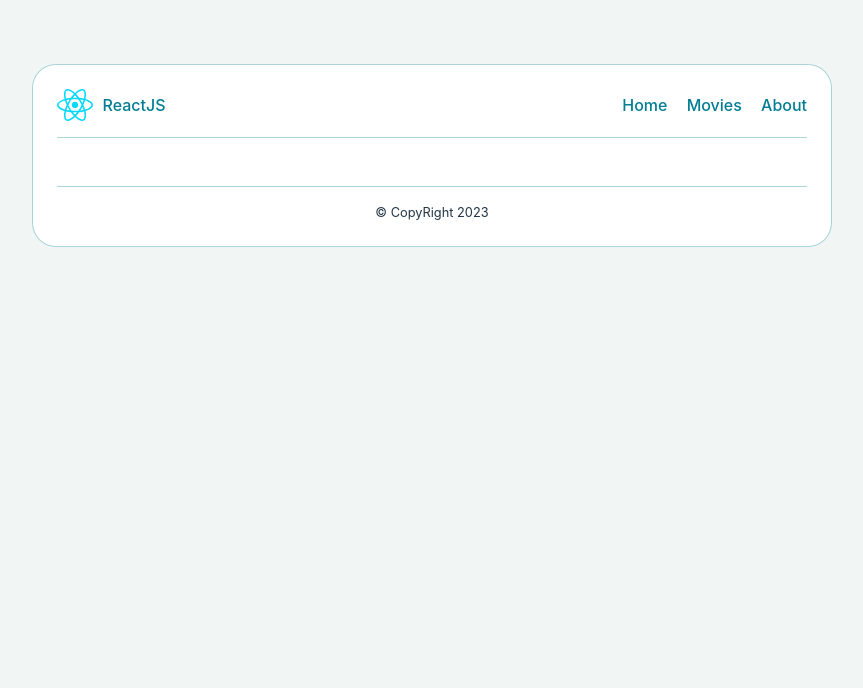
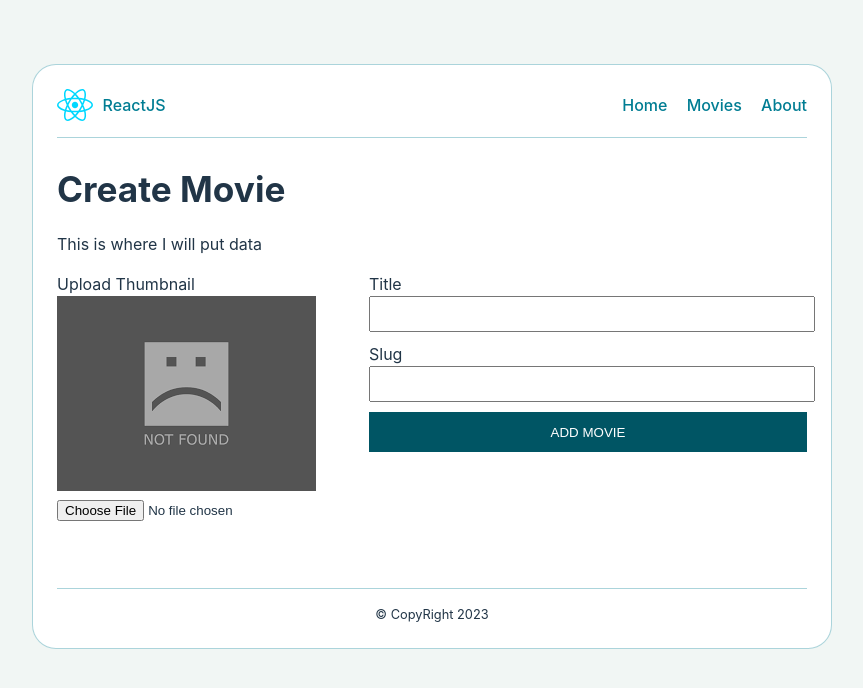
Before and after one commit to PatrickEBlack/datarepProject, a React (Vite) app in the folder client/: page /createMovie in a window 1280 px wide. Shown: the top 688 px of the page, without its empty margins (208-1071 px from the left). Built offline with nearby package versions, Linux system fonts and the light colour scheme.

Commit message:
Create_movie_function(h/c)

```diff
--- a/client/src/App.jsx
+++ b/client/src/App.jsx
@@ -4,6 +4,7 @@ import Home from "./routes/Home/home";
 import About from "./routes/About/about";
 import Movie from "./routes/Movie/movie";
 import SingleMovie from "./routes/Movie/singleMovie";
+import CreateMovie from "./routes/Movie/createMovie";
 import Header from "./components/Header";
 import Footer from "./components/Footer";
 
@@ -18,6 +19,7 @@ function App() {
           <Route path="/" element={<Home />} />
           <Route path="/about" element={<About />} />
           <Route path="/movie" element={<Movie />} />
+          <Route path="/createMovie/" element={<CreateMovie />} />
           {/* Path to Single movie */}
           <Route path="/movies/:slug" element={<SingleMovie />} />
         </Routes>
--- /dev/null
+++ b/client/src/routes/Movie/createMovie.jsx
@@ -0,0 +1,50 @@
+import React, { useState } from "react";
+import NoImageSelected from "../../assets/image-not-found.png";
+
+// Create Movie Function
+function createMovie() {
+  const [title, setTitle] = useState("");
+  const [slug, setSlug] = useState("");
+
+  return (
+    <div>
+      <h1>Create Movie</h1>
+      <p>This is where I will put data</p>
+
+      {/* Creates a new Movie when Submitted */}
+      <form className="moviedetails" onSubmit={createMovie}>
+        <div className="col-1">
+          <label>Upload Thumbnail</label>
+          {/* Basic no image logo to show by default */}
+          <img src={NoImageSelected} alt="preview image" />
+          {/* Files that can be accepted as an input */}
+          <input type="file" accept="image/gif, image/jpeg, image/png" />
+        </div>
+        <div className="col-2">
+          <div>
+            <label>Title</label>
+            <input
+              type="text"
+              value={title}
+              // Sets the title of the movie
+              onChange={(e) => setTitle(e.target.value)}
+            />
+          </div>
+          <div>
+            <label>Slug</label>
+            <input
+              type="text"
+              value={slug}
+              // Sets the slug of the movie
+              onChange={(e) => setSlug(e.target.value)}
+            />
+          </div>
+          {/* Add Movie Button */}
+          <input type="submit" value="Add Movie" />
+        </div>
+      </form>
+    </div>
+  );
+}
+
+export default createMovie;
--- a/client/src/routes/Movie/movie.jsx
+++ b/client/src/routes/Movie/movie.jsx
@@ -52,8 +52,10 @@ const Movie = () => {
         {/* Grab Data */}
         Node JS Section. "Add Movie" Fucntion Here later.
       </p>
+
+      <Link to={"/createmovie"}>+ Add New Movie</Link>
+
       <h2>Data Display</h2>
-
       {/* className filters used in index.css */}
       <div className="filters">
         <label>Categories</label>
```
